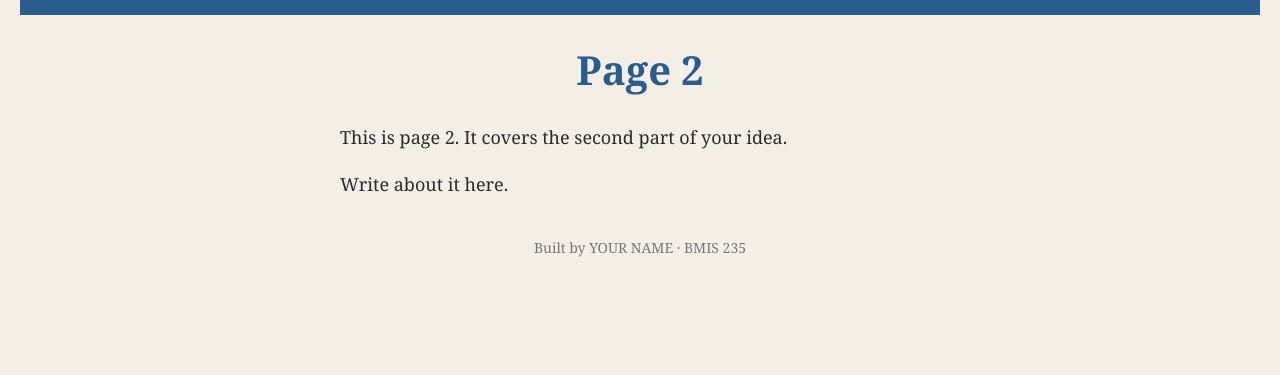
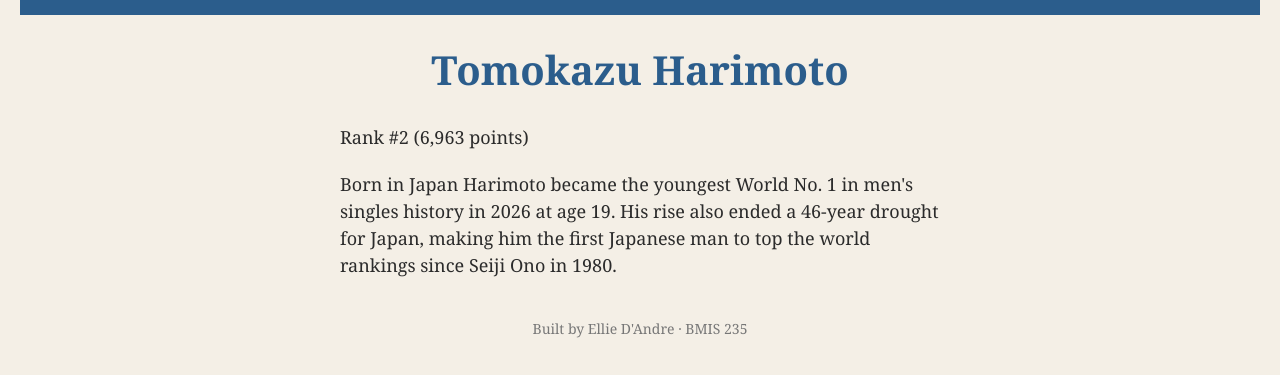
Before and after one commit to elliedeandre/bmis-html-4, a plain HTML site: page page2.html in a window 1280 px wide. Shown: the part 71-446 px from the top of the page. Drawn offline with Linux system fonts and the light colour scheme.

Commit message:
Update author information and page content in HTML

```diff
--- a/page2.html
+++ b/page2.html
@@ -1,14 +1,14 @@
 <!DOCTYPE html>
 <!--
-  Author: YOUR NAME
-  GU username: YOUR-GU-USERNAME
+  Author: Ellie D'Andre
+  GU username: elliedeandre
   Course: BMIS 235 - HTML-3
 -->
 <html lang="en">
 <head>
 <meta charset="utf-8">
 <meta name="author" content="YOUR NAME">
-<title>Page 2</title>
+<title>Pong</title>
 
 <!-- this one line connects the page to the stylesheet -->
 <link rel="stylesheet" href="styles.css">
@@ -28,12 +28,12 @@
     <a href="page3.html"><img src="img/page3.png" alt="Page 3"></a>
 </nav>
 
-<h1>Page 2</h1>
-<p>This is page 2. It covers the second part of your idea.</p>
-<p>Write about it here.</p>
+<h1>Tomokazu Harimoto</h1>
+<p>Rank #2 (6,963 points)</p>
+<p> Born in Japan Harimoto became the youngest World No. 1 in men's singles history in 2026 at age 19. His rise also ended a 46-year drought for Japan, making him the first Japanese man to top the world rankings since Seiji Ono in 1980.</p>
 
-<!-- Footer: fill in your name -->
-<footer>Built by YOUR NAME &middot; BMIS 235</footer>
+<!-- Footer: Ellie D'Andre -->
+<footer>Built by Ellie D'Andre &middot; BMIS 235</footer>
 
 </body>
 </html>
```
